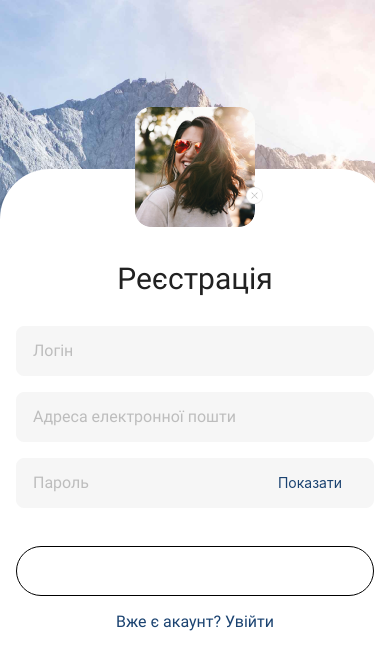
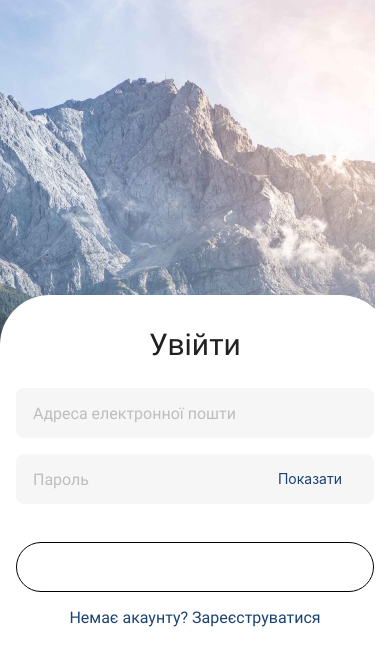
Before and after one commit to HelenaUa/hw-react-native-new, a React Native app: screen / in a window 390 px wide. Shown: the top 670 px of the page. Built offline with nearby package versions, Linux system fonts and the light colour scheme.

Commit message:
add hw03

```diff
--- a/App.js
+++ b/App.js
@@ -8,11 +8,11 @@ import { PostsScreen } from './Screens/PostsScreen';
 export default function App() {
    return (
      <View style={styles.container}>
-       <ImageBackground style={styles.image} source={require('./assets/images/PhotoBG.png')}>
-         <RegistrationScreen></RegistrationScreen>
-         {/* <LoginScreen></LoginScreen> */}
+       {/* <ImageBackground style={styles.image} source={require('./assets/images/PhotoBG.png')}> */}
+         {/* <RegistrationScreen></RegistrationScreen> */}
+         <LoginScreen></LoginScreen>
          {/* <PostsScreen></PostsScreen> */}
-       </ImageBackground>
+       {/* </ImageBackground> */}
       <StatusBar style="auto" />
     </View>
   );
@@ -23,11 +23,11 @@ const styles = StyleSheet.create({
     flex: 1,
     backgroundColor: '#fff',
   },
-  image: {
-    flex: 1,
-    justifyContent: 'flex-end',
-    resizeMode: 'cover',
-  },
+  // image: {
+  //   flex: 1,
+  //   justifyContent: 'flex-end',
+  //   resizeMode: 'cover',
+  // },
 });
 
 
--- a/Screens/LoginScreen.js
+++ b/Screens/LoginScreen.js
@@ -9,6 +9,7 @@ import {
     TouchableOpacity,
     TouchableWithoutFeedback,
     Dimensions,
+    ImageBackground,
 } from 'react-native';
 import { useState, useEffect } from 'react';
 import { useFonts } from 'expo-font';
@@ -49,14 +50,19 @@ export default function LoginScreen() {
   };
 
   const keyboardHide = () => {
+  setActiveInput('');
   setIsShowKeyboard(false);
   Keyboard.dismiss();
   console.log(state);
-  setState(initialState);
+  setState({
+    email: '',
+    password: '',
+  });
   };
 
     return (
-        <TouchableWithoutFeedback onPress={closeKeyboard}>
+      <TouchableWithoutFeedback onPress={closeKeyboard}>
+        <ImageBackground style={styles.image} source={require('../assets/images/PhotoBG.png')}>
             <View style={{ ...styles.container, flex: isShowKeyboard ? 0.5 : 0.65}}>
                 <KeyboardAvoidingView behavior={Platform.OS === "ios" ? "padding" : "height"}>
 
@@ -94,20 +100,25 @@ export default function LoginScreen() {
                                 activeOpacity={0.6}>
                       <Text style={styles.btnTitle}>Увійти</Text>
                     </TouchableOpacity>
-                  <View>
-                    <Text style={styles.askLogo}>Немає акаунту? Зареєструватися</Text>
+                    <View>
+                      <Text style={styles.askLogo}>Немає акаунту? Зареєструватися</Text>
+                    </View>
                   </View>
-            </View>
 
                 </KeyboardAvoidingView>
             </View>
-        </TouchableWithoutFeedback>
+        </ImageBackground>
+      </TouchableWithoutFeedback>
     )
 };
 
 const styles = StyleSheet.create({
+  image: {
+    flex: 1,
+    justifyContent: 'flex-end',
+    resizeMode: 'cover',
+  },
   container: {
-    // flex: 0.7,
     backgroundColor: "#fff",
     borderTopLeftRadius: 50,
     borderTopRightRadius: 50,
--- a/Screens/RegistrationScreen.js
+++ b/Screens/RegistrationScreen.js
@@ -11,6 +11,7 @@ import {
     TouchableWithoutFeedback,
     Dimensions,
     Pressable,
+    ImageBackground
 } from 'react-native';
 import { useState, useEffect } from 'react';
 import { useFonts } from 'expo-font';
@@ -59,14 +60,20 @@ export default function RegistrationScreen() {
   };
 
   const keyboardHide = () => {
+    setActiveInput('');
     Keyboard.dismiss();
     setIsShowKeyboard(false);
     console.log(state);
-    setState(initialState);
+    setState({
+      name: '',
+      email: '',
+      password: '',
+    });
   };
 
   return (
     <TouchableWithoutFeedback onPress={closeKeyboard}>
+      <ImageBackground style={styles.image} source={require('../assets/images/PhotoBG.png')}>
 
         <View style={{ ...styles.container, flex: isShowKeyboard ? 0.6 : 0.8}}>
             <KeyboardAvoidingView behavior={Platform.OS === 'ios' ? 'padding' : 'height'}>
@@ -126,12 +133,17 @@ export default function RegistrationScreen() {
 
             </KeyboardAvoidingView>
         </View>
-
+      </ImageBackground>
     </TouchableWithoutFeedback>
   )
 };
 
 const styles = StyleSheet.create({
+  image: {
+    flex: 1,
+    justifyContent: 'flex-end',
+    resizeMode: 'cover',
+  },
   container: {
     // flex: 0.4,
     backgroundColor: "#fff",
```
